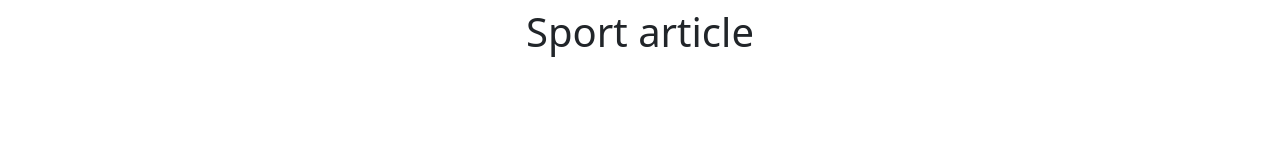
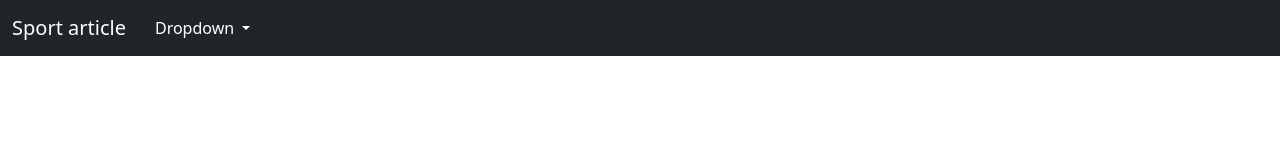
Before and after one commit to 4n6r35/sport-article, a plain HTML site: page sport-article.html in a window 1280 px wide. Drawn offline with nearby package versions, Linux system fonts and the light colour scheme.

Commit message:
Se agrega una nabvar y se le da estilo al titulo

```diff
--- a/sport-article.html
+++ b/sport-article.html
@@ -7,6 +7,27 @@
     <title>Sport Article</title>
 </head>
 <body>
-    <h1 class="col mt-2 text-center">Sport article</h1>
+    <nav class="navbar navbar-expand-lg navbar-dark bg-dark">
+        <div class="container-fluid">
+          <a class="navbar-brand" href="#">Sport article</a>
+          <button class="navbar-toggler" type="button" data-bs-toggle="collapse" data-bs-target="#navbarNavDarkDropdown" aria-controls="navbarNavDarkDropdown" aria-expanded="false" aria-label="Toggle navigation">
+            <span class="navbar-toggler-icon"></span>
+          </button>
+          <div class="collapse navbar-collapse" id="navbarNavDarkDropdown">
+            <ul class="navbar-nav">
+              <li class="nav-item dropdown">
+                <button class="btn btn-dark dropdown-toggle" data-bs-toggle="dropdown" aria-expanded="false">
+                  Dropdown
+                </button>
+                <ul class="dropdown-menu dropdown-menu-dark">
+                  <li><a class="dropdown-item" href="#">Action</a></li>
+                  <li><a class="dropdown-item" href="#">Another action</a></li>
+                  <li><a class="dropdown-item" href="#">Something else here</a></li>
+                </ul>
+              </li>
+            </ul>
+          </div>
+        </div>
+      </nav>
 </body>
 </html>
```
